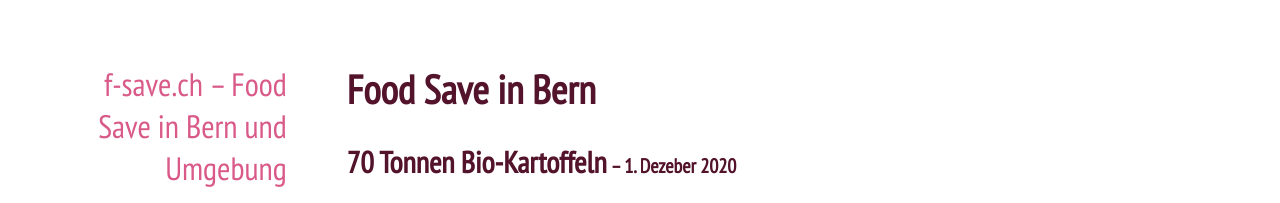
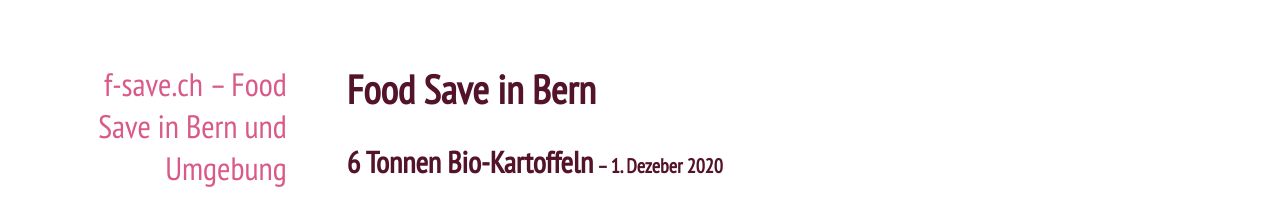
Before and after one commit to xaverfleer/f-save, a Gatsby site: page / in a window 1280 px wide. Shown: the top 203 px of the page. Built offline with nearby package versions, Linux system fonts and the light colour scheme; Gatsby itself is replaced by a stand-in of ours.

Commit message:
Fix number of tons

```diff
--- a/src/appData.js
+++ b/src/appData.js
@@ -1,7 +1,7 @@
 const appData = {
   entries: [
     {
-      title: '70 Tonnen Bio-Kartoffeln',
+      title: '6 Tonnen Bio-Kartoffeln',
       what: 'Kartoffeln',
       howMuch: '6 Tonnen',
       where: 'Steingrubenweg 44, 3095 Spiegel b. Bern BE',
```
